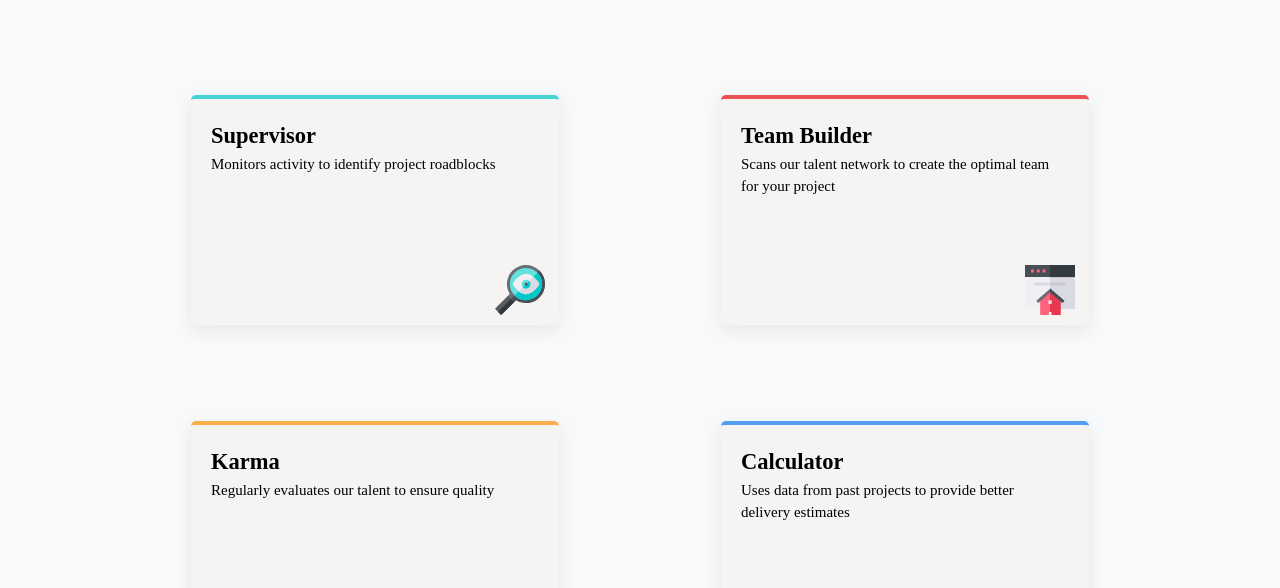
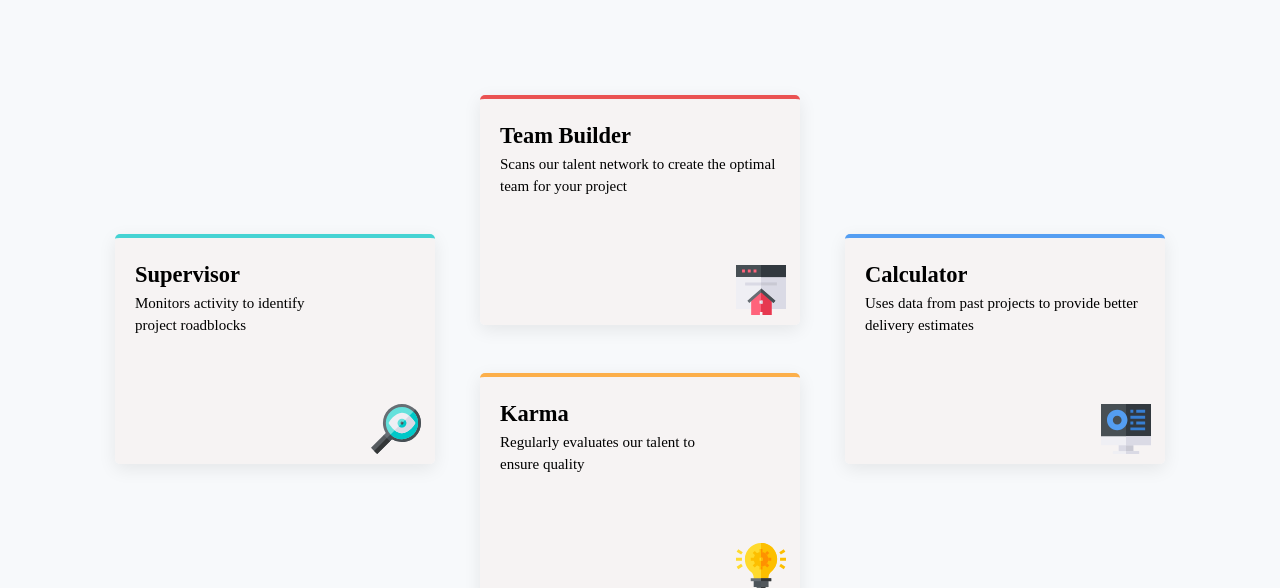
Before and after one commit to RAMDEV-code/Four-Card-Feature-Section, a plain HTML site: page index.html in a window 1280 px wide. Shown: the part 196-784 px from the top of the page. Drawn offline with Linux system fonts and the light colour scheme.

Commit message:
Update style.css

```diff
--- a/index.html
+++ b/index.html
@@ -19,16 +19,19 @@
       to ensure that your project is successful</p>
 
     <div class="flex__group">
+
         <div class="flex__items flex__item1">
             <h2>Supervisor</h2>
             <p>Monitors activity to identify project roadblocks</p>
             <img class="icon" src="icon-supervisor.svg" alt="">
         </div>
 
+      <div class="middle">
+
         <div class="flex__items flex__item2">
           <h2>Team Builder</h2>
           <p>Scans our talent network to create the optimal team for your project</p>
-          <img class="icon" class="icon" src="icon-team-builder.svg" alt="">
+          <img class="icon" src="icon-team-builder.svg" alt="">
         </div>
 
         <div class="flex__items flex__item3">
@@ -36,6 +39,7 @@
             <p>Regularly evaluates our talent to ensure quality</p>
             <img class="icon" src="icon-karma.svg" alt="">
         </div>
+      </div>
 
         <div class="flex__items flex__item4">
             <h2>Calculator</h2>
--- a/style.css
+++ b/style.css
@@ -158,10 +158,16 @@ body {
 @media (min-width: 600px) {
     .flex__group {
         display: flex;
-        flex-wrap: wrap;
+        align-items: center;
         justify-content: center;
-        /* gap: 30px; */
+        gap: 40px;
     }
 
+    .middle .flex__item2,.middle .flex__item3 {
+      width: 20rem;
+    }
 
+    .flex__items {
+      width: 20rem;
+    }
 }
```
